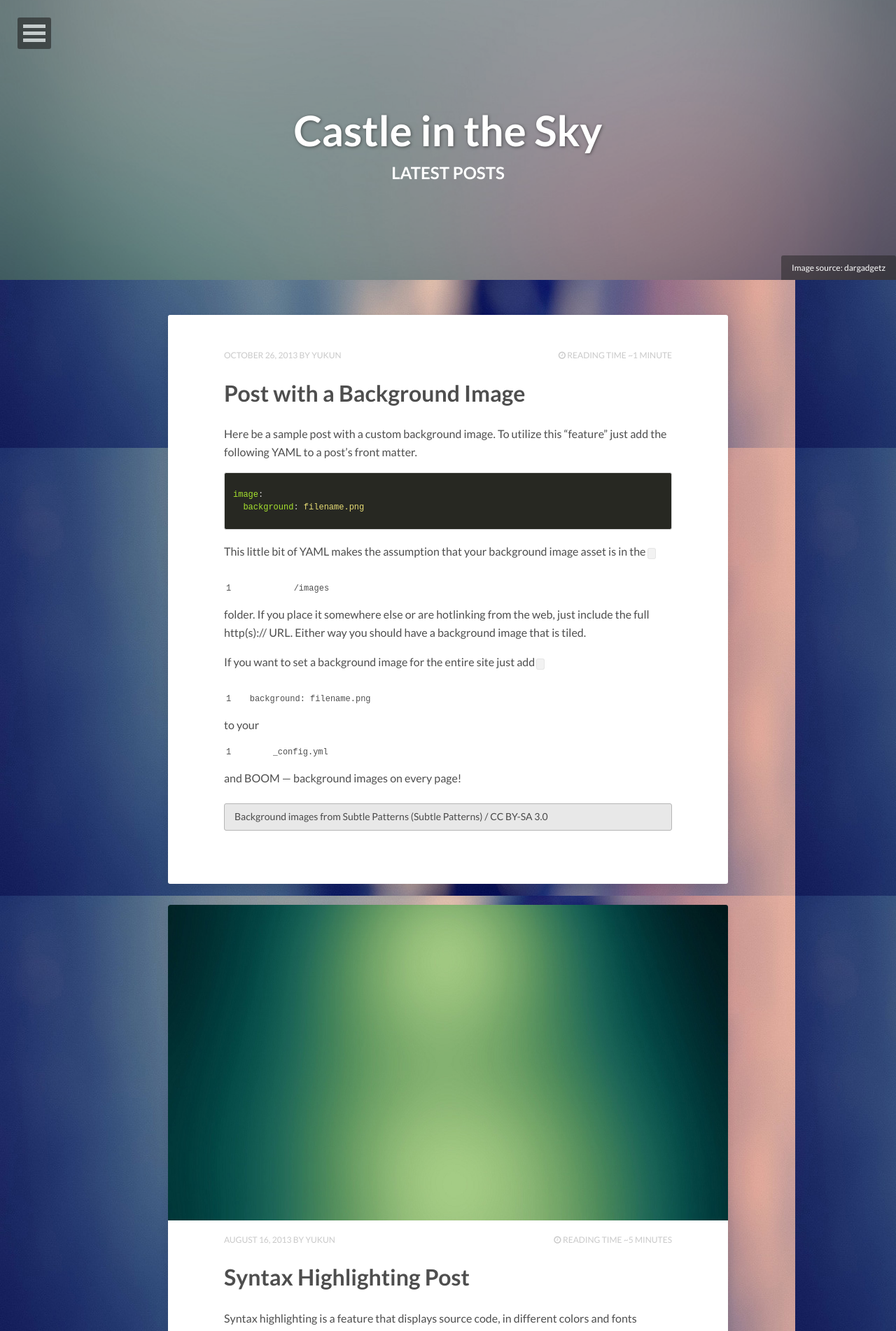
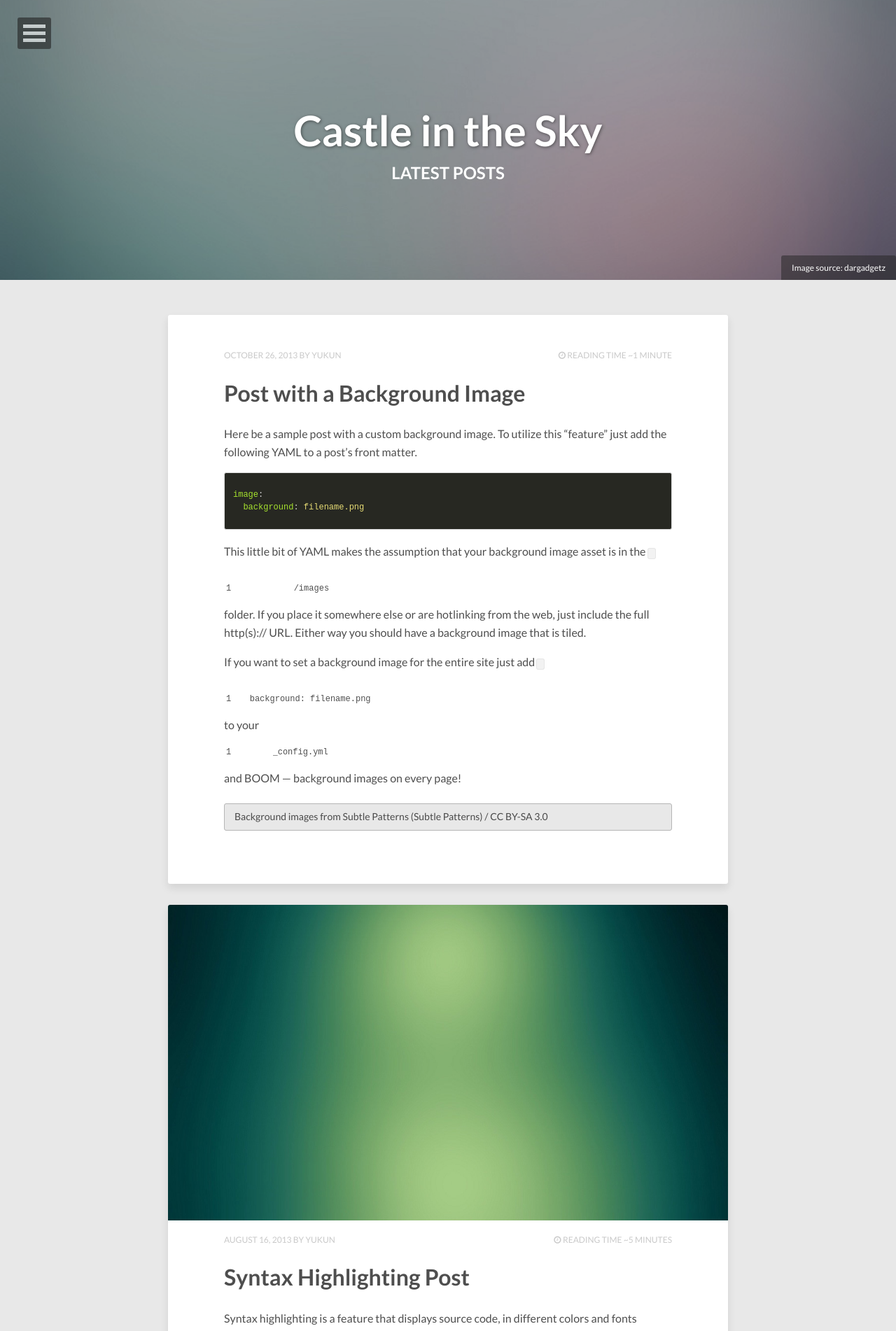
Before and after one commit to YukunSu/jewelry, a Jekyll site: the page built from index.html, in a window 1280 px wide. Shown: the top 1902 px of the page at 70% size. Built offline with Jekyll 4.4.1, drawn with Linux system fonts in a browser that asks for light colours; nearby versions of some CDN libraries; the list of posts is cut into pages by our own code.

Commit message:
delete background for now

```diff
--- a/_config.yml
+++ b/_config.yml
@@ -26,7 +26,7 @@ owner:
   google_plus:    +118383229570254213577
 
 # Background image to be tiled on all pages
-background: abstract-12.jpg
+background:
 
 # Analytics and webmaster tools stuff goes here
 google_analytics:
```
